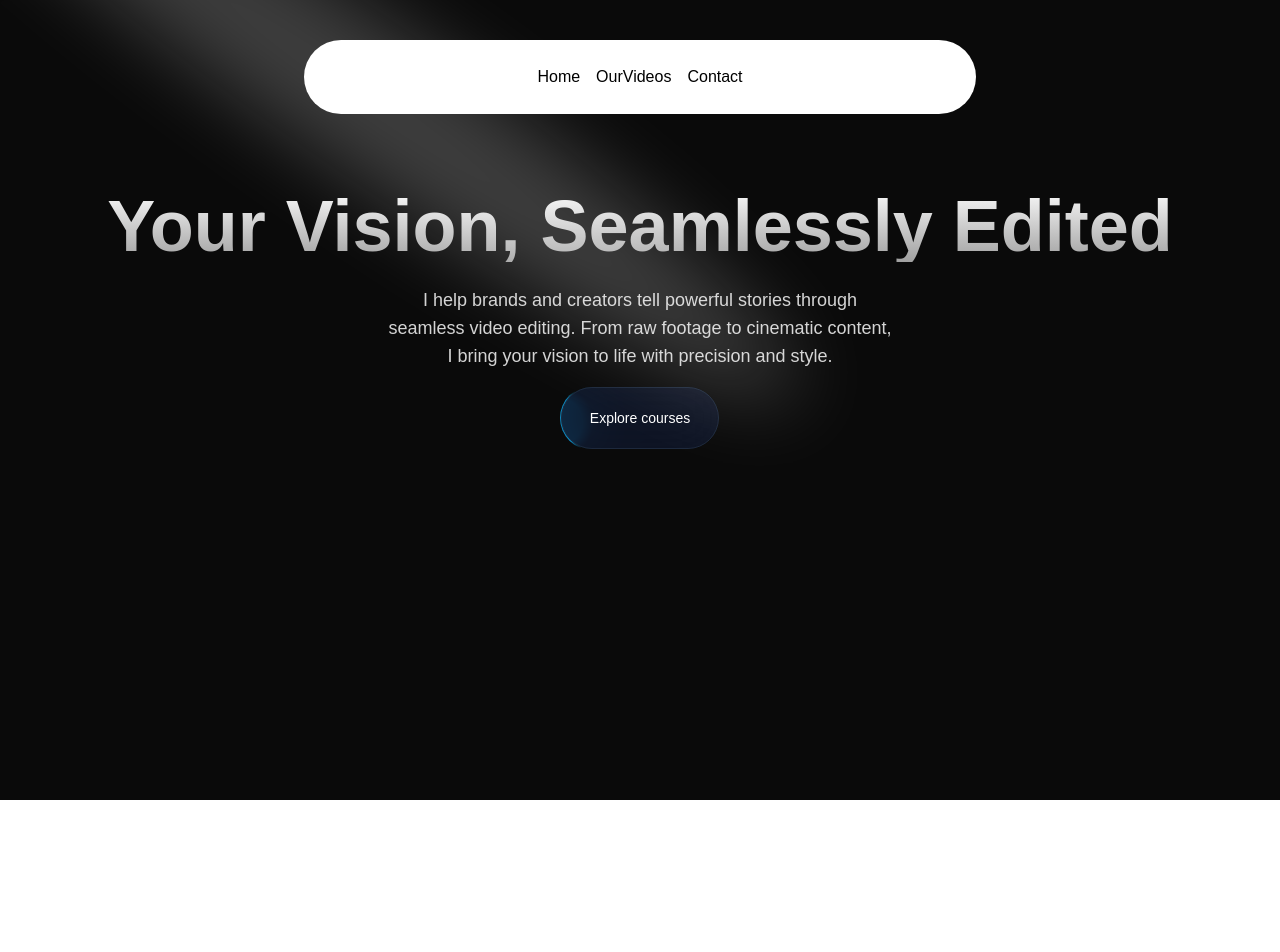
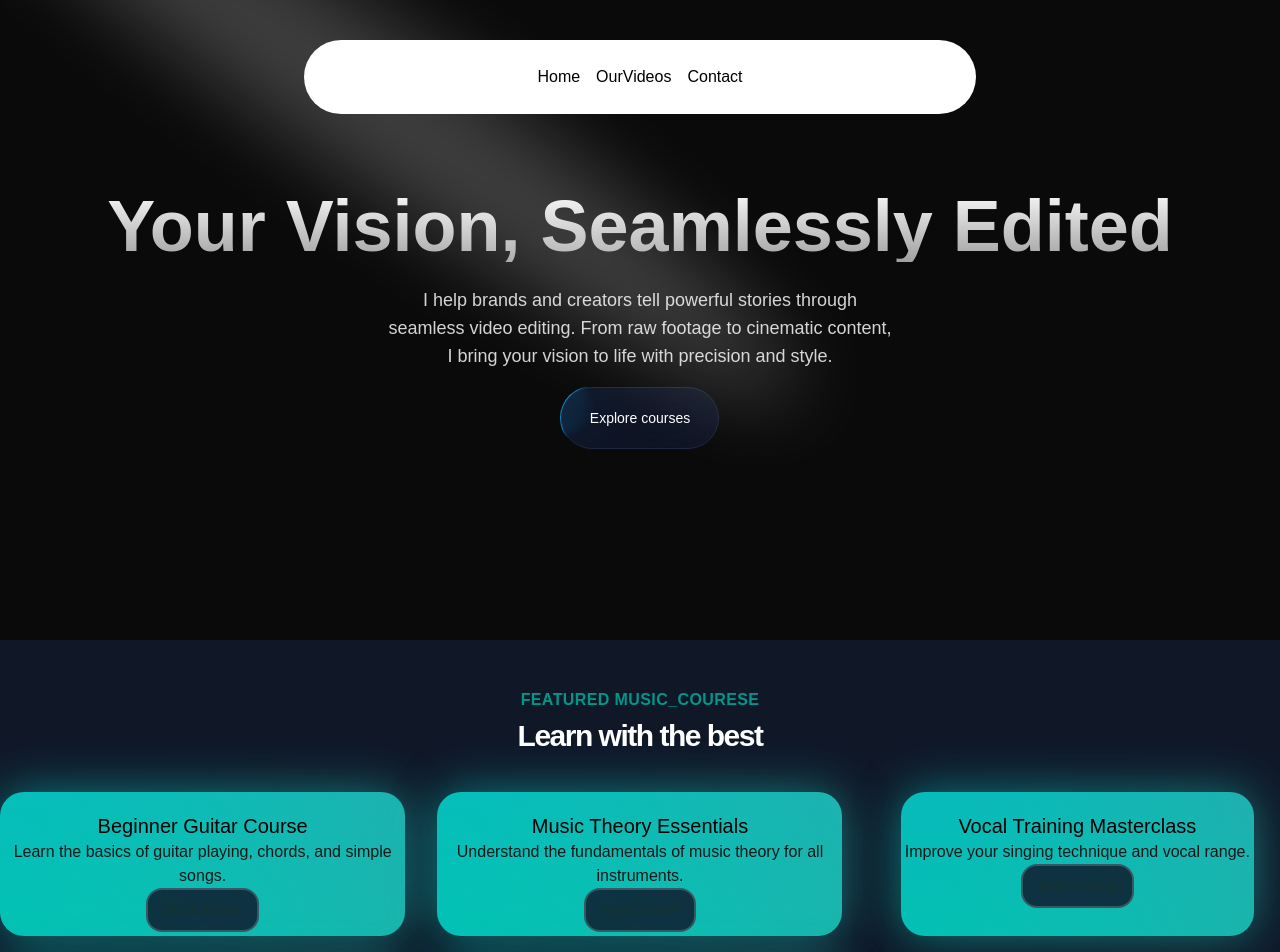
Before and after one commit to kapilsingh09/foliohub, a Next.js app: page / in a window 1280 px wide. Shown: the top 952 px of the page. Before the commit the page ends 800 px from the top, so only its background shows below. Built offline with nearby package versions, Linux system fonts and the light colour scheme.

Commit message:
making components

```diff
--- /dev/null
+++ b/src/app/componentes/FeaturedSection.tsx
@@ -0,0 +1,58 @@
+"use client"
+import Link from 'next/link'
+import data from '../data/music_courese.json'
+import { BackgroundGradient } from './ui/background-gradient'
+
+interface courese{
+        id:number,
+        title: string,
+        slug: string,
+        description:string,
+        price: number,
+
+        isFeatured: boolean,
+}
+
+
+const FeaturedSection = () => {
+   const featurecourese =  data.courese.filter((e:courese) => e.isFeatured)
+  return (
+    <div className='py-12 bg-gray-900'>
+        <div>
+            <div className='text-center flex items-center justify-center flex-col'>
+                <h2 className='text-base text-teal-600 font-semibold tracking-wide uppercase '>Featured music_courese</h2>
+
+                <p className='mt-2 text-3xl leading-8  font-extrabold tracking-tighter text-white sm:w-4xl'>Learn with the best</p>
+            </div>
+
+        </div>
+        <div className='mt-10'>
+            <div className='grid grid-cols-1 sm:grid-cols-2 lg:grid-cols-3 gap-8 justify-center'>
+                {featurecourese.map((courese:courese)=>(
+                    <div key={courese.id} className='flex justify-center'>
+                        <BackgroundGradient className='flex flex-col dark:bg-zinc-900 overflow-hidden text-center items-center flex-grow rounded-2xl'>
+
+                        <p className='text-lg text-black sm:text-xl dark:text-neutral-200 mt-4'>{courese.title}</p>
+                        <p className=''>{courese.description}</p>
+                        <Link className='py-2 px-4 rounded-2xl border-white/20 border-2 bg-slate-900 hover:scale-105 transition-all duration-200 ease-in-out animate-pulse' href={'/course'}>
+                        learn more
+                        </Link >
+                            </BackgroundGradient>
+                    </div>
+))}
+            </div>
+        </div>
+
+        <div className='mt-20 text-center'>
+            <Link href={'/#'}
+
+            className='py-2 px-4 rounded-2xl border-white/20 border-2 bg-slate-900 hover:scale-105 transition-all duration-200 ease-in-out animate-pulse'>
+                View all courese
+            </Link>
+        </div>
+
+    </div>
+  )
+}
+
+export default FeaturedSection
--- /dev/null
+++ b/src/app/componentes/ui/background-gradient.tsx
@@ -0,0 +1,72 @@
+import { cn } from "@/app/utils/cn";
+import React from "react";
+import { motion } from "motion/react";
+
+export const BackgroundGradient = ({
+  children,
+  className,
+  containerClassName,
+  animate = true,
+}: {
+  children?: React.ReactNode;
+  className?: string;
+  containerClassName?: string;
+  animate?: boolean;
+}) => {
+  const variants = {
+    initial: {
+      backgroundPosition: "0 50%",
+    },
+    animate: {
+      backgroundPosition: ["0, 50%", "100% 50%", "0 50%"],
+    },
+  };
+  return (
+    <div className={cn("relative p-[4px] group", containerClassName)}>
+      <motion.div
+        variants={animate ? variants : undefined}
+        initial={animate ? "initial" : undefined}
+        animate={animate ? "animate" : undefined}
+        transition={
+          animate
+            ? {
+                duration: 5,
+                repeat: Infinity,
+                repeatType: "reverse",
+              }
+            : undefined
+        }
+        style={{
+          backgroundSize: animate ? "400% 400%" : undefined,
+        }}
+        className={cn(
+          "absolute inset-0 rounded-3xl z-[1] opacity-60 group-hover:opacity-100 blur-xl  transition duration-500 will-change-transform",
+          " bg-[radial-gradient(circle_farthest-side_at_0_100%,#00ccb1,transparent),radial-gradient(circle_farthest-side_at_100%_0,#7b61ff,transparent),radial-gradient(circle_farthest-side_at_100%_100%,#ffc414,transparent),radial-gradient(circle_farthest-side_at_0_0,#1ca0fb,#141316)]"
+        )}
+      />
+      <motion.div
+        variants={animate ? variants : undefined}
+        initial={animate ? "initial" : undefined}
+        animate={animate ? "animate" : undefined}
+        transition={
+          animate
+            ? {
+                duration: 5,
+                repeat: Infinity,
+                repeatType: "reverse",
+              }
+            : undefined
+        }
+        style={{
+          backgroundSize: animate ? "400% 400%" : undefined,
+        }}
+        className={cn(
+          "absolute inset-0 rounded-3xl z-[1] will-change-transform",
+          "bg-[radial-gradient(circle_farthest-side_at_0_100%,#00ccb1,transparent),radial-gradient(circle_farthest-side_at_100%_0,#7b61ff,transparent),radial-gradient(circle_farthest-side_at_100%_100%,#ffc414,transparent),radial-gradient(circle_farthest-side_at_0_0,#1ca0fb,#141316)]"
+        )}
+      />
+
+      <div className={cn("relative z-10", className)}>{children}</div>
+    </div>
+  );
+};
--- /dev/null
+++ b/src/app/componentes/ui/sticky-scroll-reveal.tsx
@@ -0,0 +1,112 @@
+"use client";
+import React, { useEffect, useRef, useState } from "react";
+import { useMotionValueEvent, useScroll } from "motion/react";
+import { motion } from "motion/react";
+import { cn } from "@/app/utils/cn";
+
+export const StickyScroll = ({
+  content,
+  contentClassName,
+}: {
+  content: {
+    title: string;
+    description: string;
+    content?: React.ReactNode | any;
+  }[];
+  contentClassName?: string;
+}) => {
+  const [activeCard, setActiveCard] = React.useState(0);
+  const ref = useRef<any>(null);
+  const { scrollYProgress } = useScroll({
+    // uncomment line 22 and comment line 23 if you DONT want the overflow container and want to have it change on the entire page scroll
+    // target: ref
+    container: ref,
+    offset: ["start start", "end start"],
+  });
+  const cardLength = content.length;
+
+  useMotionValueEvent(scrollYProgress, "change", (latest) => {
+    const cardsBreakpoints = content.map((_, index) => index / cardLength);
+    const closestBreakpointIndex = cardsBreakpoints.reduce(
+      (acc, breakpoint, index) => {
+        const distance = Math.abs(latest - breakpoint);
+        if (distance < Math.abs(latest - cardsBreakpoints[acc])) {
+          return index;
+        }
+        return acc;
+      },
+      0,
+    );
+    setActiveCard(closestBreakpointIndex);
+  });
+
+  const backgroundColors = [
+    "#0f172a", // slate-900
+    "#000000", // black
+    "#171717", // neutral-900
+  ];
+  const linearGradients = [
+    "linear-gradient(to bottom right, #06b6d4, #10b981)", // cyan-500 to emerald-500
+    "linear-gradient(to bottom right, #ec4899, #6366f1)", // pink-500 to indigo-500
+    "linear-gradient(to bottom right, #f97316, #eab308)", // orange-500 to yellow-500
+  ];
+
+  const [backgroundGradient, setBackgroundGradient] = useState(
+    linearGradients[0],
+  );
+
+  useEffect(() => {
+    setBackgroundGradient(linearGradients[activeCard % linearGradients.length]);
+  }, [activeCard]);
+
+  return (
+    <motion.div
+      animate={{
+        backgroundColor: backgroundColors[activeCard % backgroundColors.length],
+      }}
+      className="relative flex h-[30rem] justify-center space-x-10 overflow-y-auto rounded-md p-10"
+      ref={ref}
+    >
+      <div className="div relative flex items-start px-4">
+        <div className="max-w-2xl">
+          {content.map((item, index) => (
+            <div key={item.title + index} className="my-20">
+              <motion.h2
+                initial={{
+                  opacity: 0,
+                }}
+                animate={{
+                  opacity: activeCard === index ? 1 : 0.3,
+                }}
+                className="text-2xl font-bold text-slate-100"
+              >
+                {item.title}
+              </motion.h2>
+              <motion.p
+                initial={{
+                  opacity: 0,
+                }}
+                animate={{
+                  opacity: activeCard === index ? 1 : 0.3,
+                }}
+                className="text-kg mt-10 max-w-sm text-slate-300"
+              >
+                {item.description}
+              </motion.p>
+            </div>
+          ))}
+          <div className="h-40" />
+        </div>
+      </div>
+      <div
+        style={{ background: backgroundGradient }}
+        className={cn(
+          "sticky top-10 hidden h-60 w-80 overflow-hidden rounded-md bg-white lg:block",
+          contentClassName,
+        )}
+      >
+        {content[activeCard].content ?? null}
+      </div>
+    </motion.div>
+  );
+};
--- a/src/app/data/music_courese.json
+++ b/src/app/data/music_courese.json
@@ -1,4 +1,4 @@
- [
+{"courese": [
     {
         "id": 1,
         "title": "Beginner Guitar Course",
@@ -100,3 +100,4 @@
         "img": "https://images.unsplash.com/photo-1465101178521-c1a4c8a0a8b7"
     }
 ]
+}
--- a/src/app/page.tsx
+++ b/src/app/page.tsx
@@ -1,10 +1,12 @@
 import { main } from "motion/react-client";
 import HeroSection from "@/app/componentes/HeroSection"
+import FeaturedSection from "./componentes/FeaturedSection";
 export default function Home() {
   return (
     <main className="bg-black/[0.96] min-h-screen antialiased bg-grid-white/[0.02]"  >
 
       <HeroSection />
+      <FeaturedSection />
     </main>
   );
 }
```
Also changed, not shown: src/app/componentes/whyChooseUs.tsx (added).
